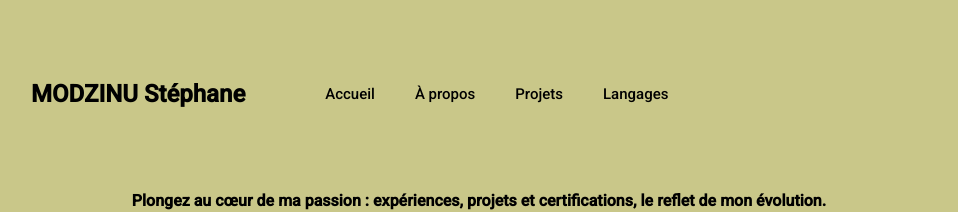
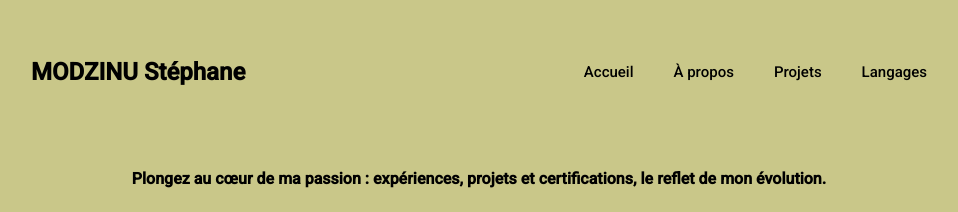
Before and after one commit to Stephanemdz/portfolio_mdz, a PHP site: page /projet.html in a window 1280 px wide. Shown: the top 212 px of the page, without its empty margins (161-1119 px from the left). Run offline with PHP 8.4, Linux system fonts and the light colour scheme.

Commit message:
optimisation du code

```diff
--- a/CSS/style.css
+++ b/CSS/style.css
@@ -54,10 +54,8 @@ nav li span {
 }
 
 header {
-  margin-top: 60px;
-  display: flex;
-  justify-content: space-between;
-  align-items:center;
+  margin-bottom: 60px;
+
 }
 header .header-left {
   flex: 6;
@@ -159,7 +157,7 @@ footer p {
   width: 30%;
 }
 h4{
-  text-align: center;
+  text-align: start;
   /* text-decoration: underline 2px; */
 }
 /* .menu ul{
--- a/projet.html
+++ b/projet.html
@@ -61,7 +61,7 @@
             />
           </div>
           <div class="image-right">
-            <h4><a href="projet_laravel.html">M2L projet php</a></h4>
+            <h4><a href="projet_laravel.html">M2L php</a></h4>
             <p>
             Dans le cadre d'un projet pour M2L, j'ai été chargé de développer une application de type "to-do list" à l'aide de PHP pur.
             Ce projet m'a permis de mettre en pratique mes compétences en développement back-end, notamment en matière de gestion de bases de données et de routage.
```
Also changed, not shown: index.html (+5 -4 lines).
